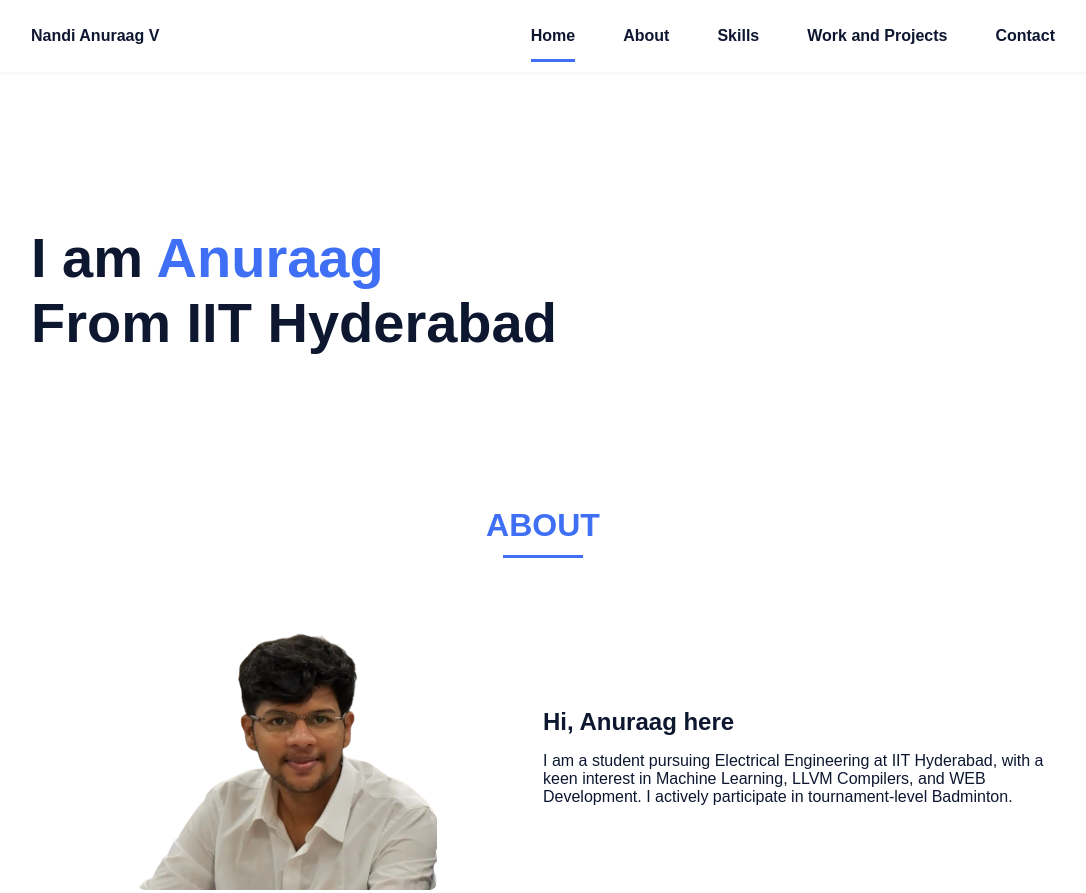
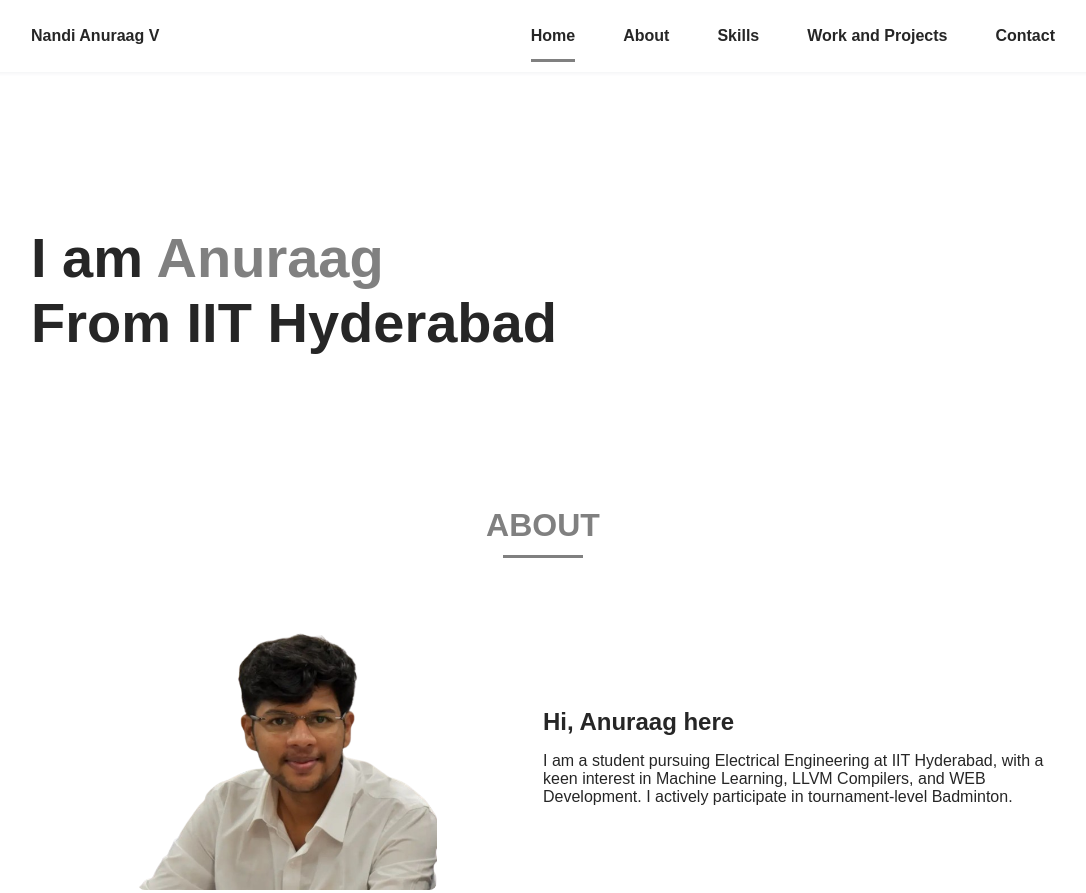
Before and after one commit to Anuraagnandi17/Anuraagnandi17.github.io, a plain HTML site: page index.html in a window 1280 px wide. Shown: the top 893 px of the page, without its empty margins (97-1183 px from the left). Drawn offline with nearby package versions, Linux system fonts and the light colour scheme; files that its build step writes are made by us from their sources.

Commit message:
updated scss colors

```diff
--- a/assets/scss/styles.scss
+++ b/assets/scss/styles.scss
@@ -1,6 +1,3 @@
-/*===== GOOGLE FONTS =====*/
-@import url('https://fonts.googleapis.com/css2?family=Poppins:wght@400;600;700&display=swap');
-
 /*===== VARIABLES CSS =====*/
 :root{
     --header-height: 3rem;
@@ -9,9 +6,9 @@
     /*===== Colores =====*/
     /*Purple 260 - Red 355 - Blue 224 - Pink 340*/
     /* HSL color mode */
-    --hue-color: 224;
-    --first-color: hsl(var(--hue-color), 89%, 60%);
-    --second-color: hsl(var(--hue-color), 56%, 12%);
+    --hue-color: 0;
+    --first-color: hsl(var(--hue-color), 0%, 50%);
+    --second-color: hsl(var(--hue-color), 0%, 15%);
 
     /*===== Fuente y tipografia =====*/
     --body-font: 'New Times Roman', sans-serif;
```
